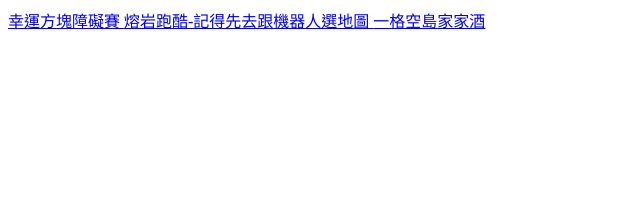
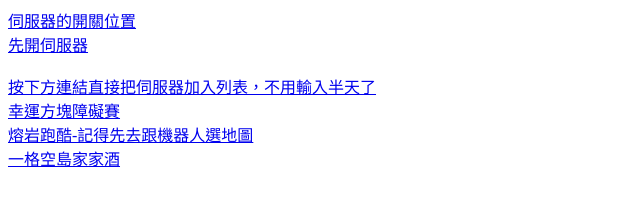
Before and after one commit to easonkuruma/checheserver, a plain HTML site: page index.html in a window 1280 px wide. Shown: the whole page, without its empty margins (0-640 px from the left). Drawn offline with Linux system fonts and the light colour scheme.

Commit message:
Update index.html

```diff
--- a/index.html
+++ b/index.html
@@ -5,8 +5,16 @@
     <title>點選伺服器</title>
 </head>
 <body>
+    <a href="https://aternos.org/servers/">伺服器的開關位置
+<br>先開伺服器
+<br>
+<br>按下方連結直接把伺服器加入列表，不用輸入半天了
+<br>
     <a href="minecraft:?addExternalServer=幸運方塊障礙賽|runrunrace.aternos.me:23744">幸運方塊障礙賽
+<br>
     <a href="minecraft:?addExternalServer=熔岩跑酷|fireescape.aternos.me:48434">熔岩跑酷-記得先去跟機器人選地圖
+<br>
     <a href="minecraft:?addExternalServer=幸運方塊障礙賽|cheoneblock.aternos.me:15601">一格空島家家酒
+<br>
 </body>
 </html>
```
